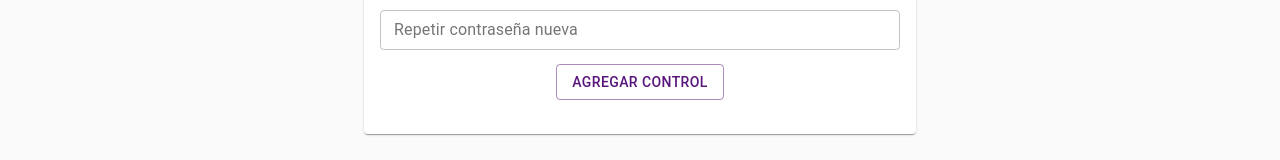
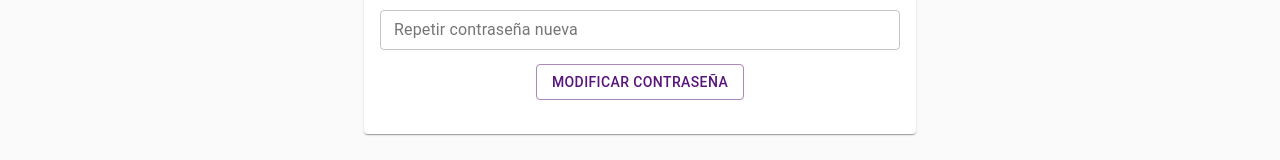
Before and after one commit to Soy-Nutri/react-soynutri, a React (Create React App) app: page /perfil in a window 1280 px wide. Both pictures are taken after a click on the button "MODIFICAR CONTRASEÑA". Shown: the part 323-483 px from the top of the page. Built offline with nearby package versions, Linux system fonts and the light colour scheme; no server answers.

Commit message:
show patient and change password ok

```diff
--- a/src/components/patients/Profile.js
+++ b/src/components/patients/Profile.js
@@ -184,7 +184,7 @@ function Profile() {
                     type="submit"
                     color="primary"
                   >
-                    Agregar control
+                    Modificar contraseña
                   </Button>
                 </Grid>
               </form>
```
